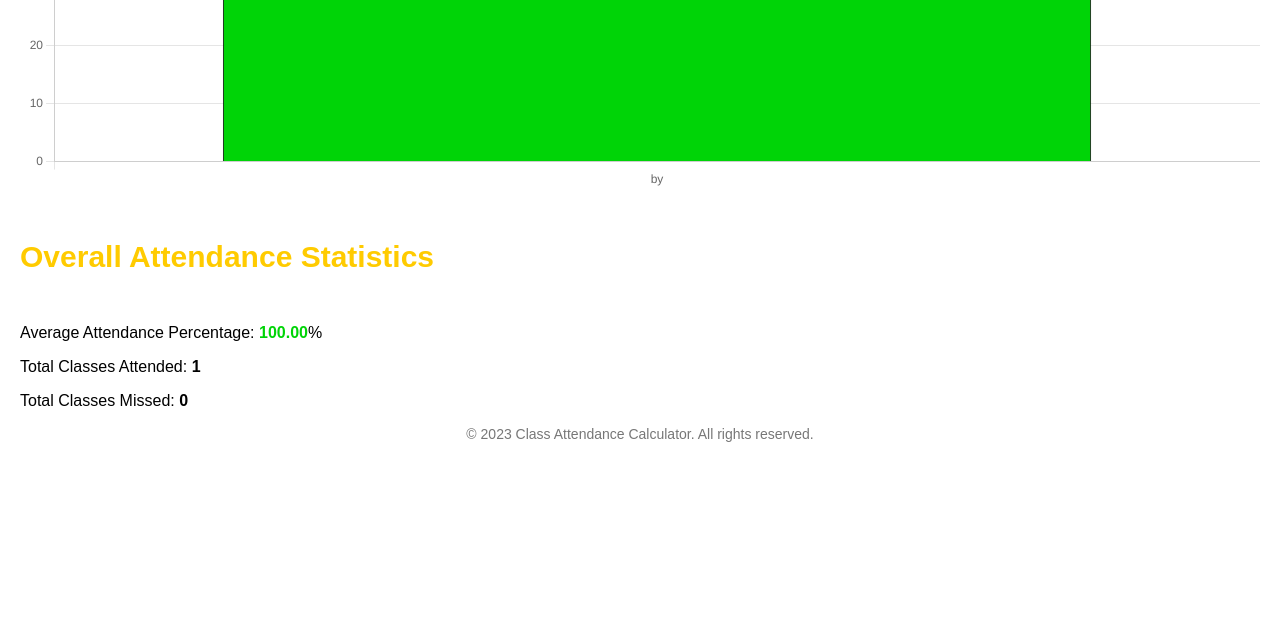
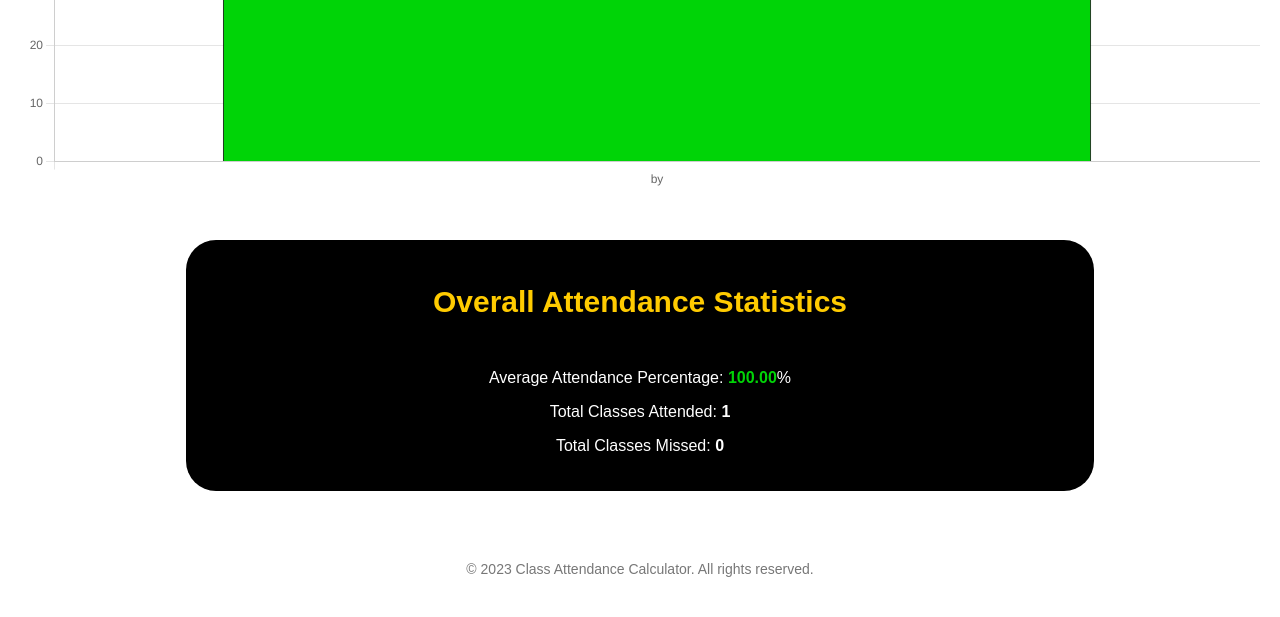
Before and after one commit to Nafi7393/Class-Attendance-Calculator, a Flask app: page /dashboard in a window 1280 px wide. Shown: the part 799-1416 px from the top of the page. Before the commit the page ends 1241 px from the top, so only its background shows below. Run offline with Flask 3, Linux system fonts and the light colour scheme; data that the repository does not hold is empty.

Commit message:
Update dashboard_styles.css

```diff
--- a/static/dashboard_styles.css
+++ b/static/dashboard_styles.css
@@ -12,6 +12,17 @@ body {
   background-color: #000000;
   color: white;
   border-bottom: 5px solid #ccc;
+}
+
+#overallStatistics {
+  margin: 0 auto;
+  width: 70%;
+  text-align: center;
+  margin-bottom: 70px;
+  background-color: #000000;
+  padding: 20px;
+  color: #ffffff;
+  border-radius: 30px;
 }
 
 #logOut {
```
